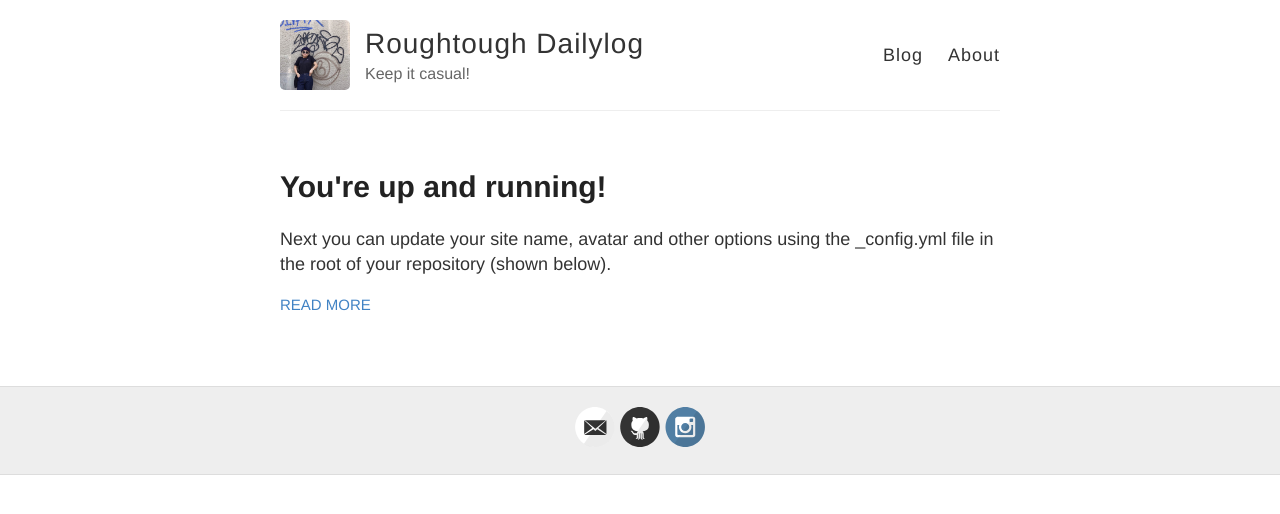
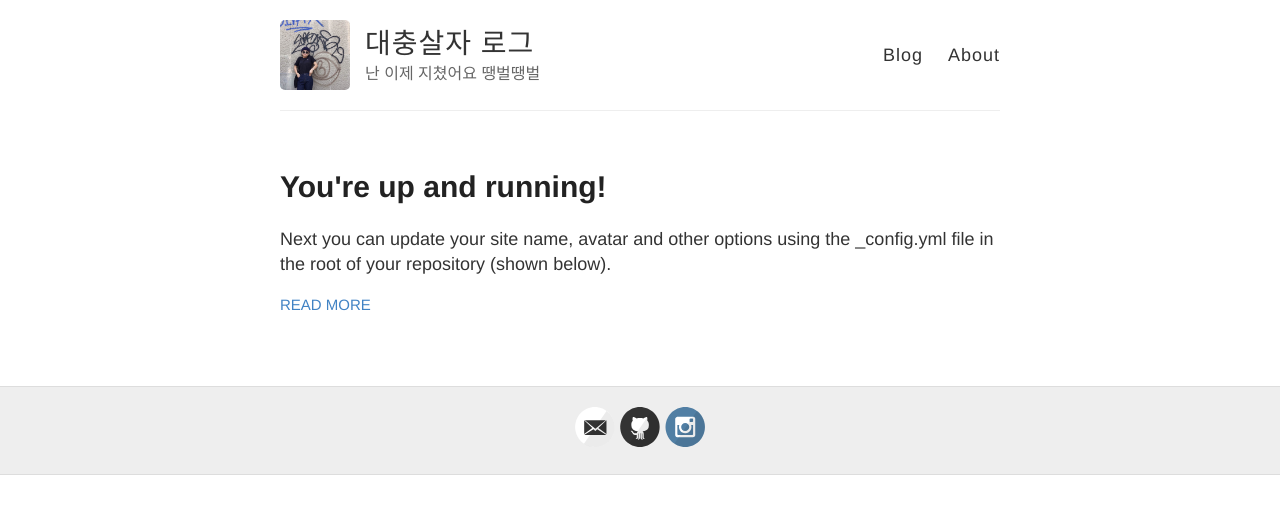
Before and after one commit to eunzihong/eunzihong.github.io, a Jekyll site: the page built from index.html, in a window 1280 px wide. Shown: the top 514 px of the page. Built offline with Jekyll 4.4.1, drawn with Linux system fonts in a browser that asks for light colours.

Commit message:
Title change

```diff
--- a/_config.yml
+++ b/_config.yml
@@ -3,10 +3,10 @@
 #
 
 # Name of your site (displayed in the header)
-name: Roughtough Dailylog
+name: 대충살자 로그
 
 # Short bio or description (displayed in the header)
-description: Keep it casual!
+description: 난 이제 지쳤어요 땡벌땡벌
 
 # URL of your avatar or profile pic (you could use your GitHub profile pic)
 avatar: ./Leong.jpeg
```
